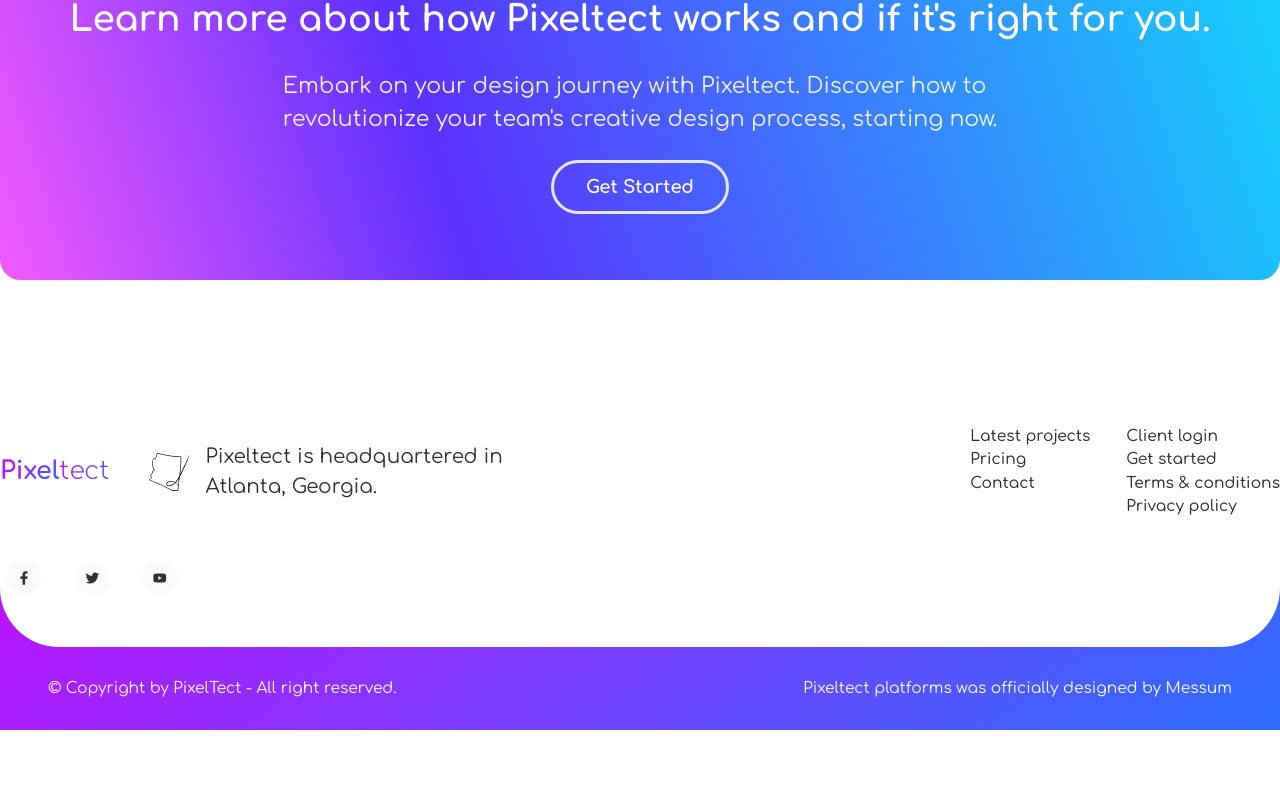
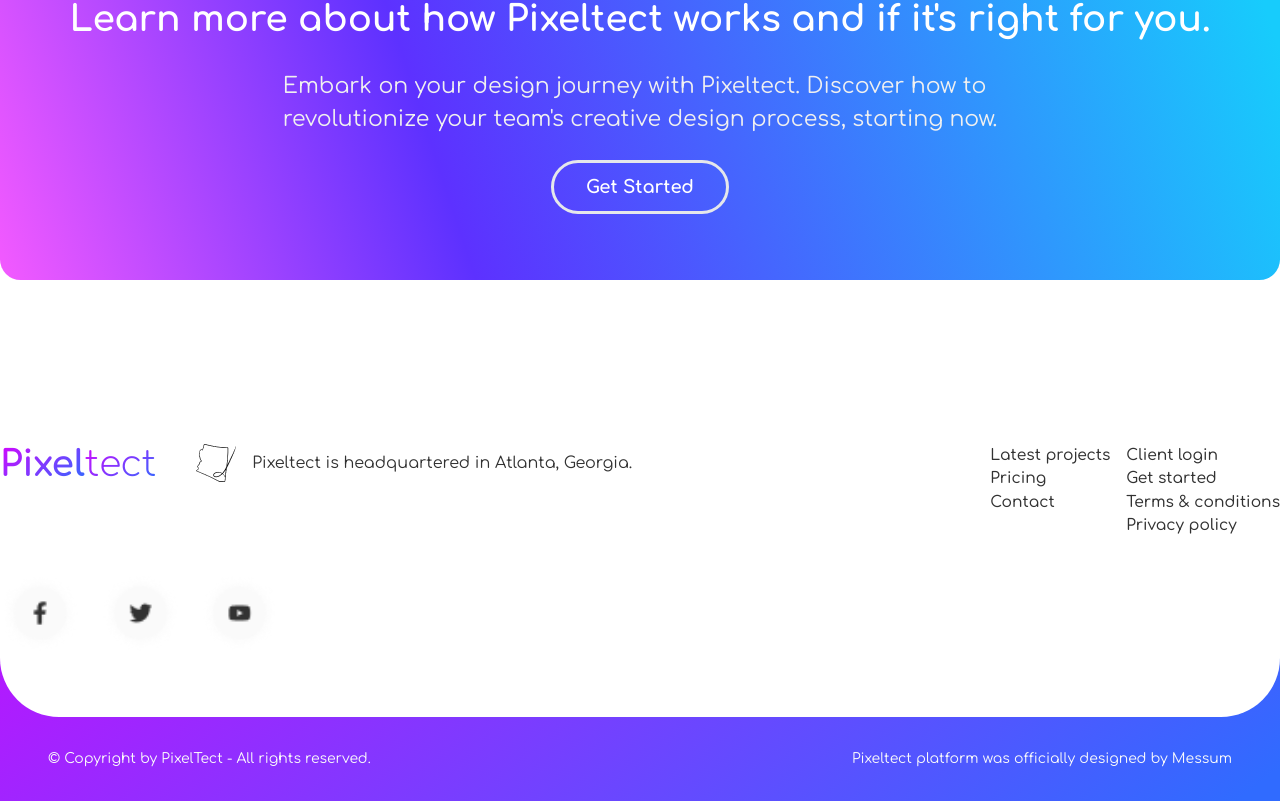
Before and after one commit to Iqtidartara/pixeltech, a Next.js app: page / in a window 1280 px wide. Shown: the part 9524-10325 px from the top of the page. Before the commit the page ends 10254 px from the top, so only its background shows below. Built offline with nearby package versions, Linux system fonts and the light colour scheme.

Commit message:
refractor: new changes

```diff
--- a/components/Banner.tsx
+++ b/components/Banner.tsx
@@ -6,8 +6,8 @@
     <section className='w-full bg-[#FFF] py-[100px]'>
       <main className='mx-auto max-w-[80rem] px-[46px] banner flex items-center justify-center flex-col py-[66px] gap-6'>
 
-<h2 className='text-[#FFF] text-[36px] font-[700] leading-normal'>Learn more about how Pixeltect works and if it&apos;s right for you.</h2>
-<p className='text-[22px] text-[#F0F0F0] leading-normal font-[400]'>Embark on your design journey with Pixeltect. Discover how to<br className='md:block hidden'/> revolutionize your team&apos;s creative design process, starting now.</p>
+<h2 className='text-[#FFF] md:text-[36px] text0-[2rem] font-[700] leading-normal'>Learn more about how Pixeltect works and if it&apos;s right for you.</h2>
+<p className='md:text-[22px] text-[1rem] text-[#F0F0F0] leading-normal font-[400]'>Embark on your design journey with Pixeltect. Discover how to<br className='md:block hidden'/> revolutionize your team&apos;s creative design process, starting now.</p>
 <Button  className='tnsa bg-transparent rounded-full  px-8 py-6 hover:bg-transparent hover:opacity-90 text-[#fff] text-[18px] font-[700] tracking-[-0.029px] leading-[32.79px] '>Get Started</Button>
 
       </main>
--- a/components/Footer.tsx
+++ b/components/Footer.tsx
@@ -4,49 +4,49 @@
 
 const Footer = () => {
   return (
-    <section className="w-full footer ">
-      <main className="  bg-[#fff] rounded-b-[59px] py-[45px] ">
-        <div className="flex justify-between max-w-[80rem] mx-auto">
-          <div className="flex justify-center items-center gap-10">
-            <h1 className="text-[25.223px] font-[700]"> <span className="pixel">Pixel</span><span className="tech">tect</span></h1>
-            <div className="flex justify-center items-center gap-4">
+    <section className="w-full footer">
+      <main className="bg-[#fff] rounded-b-[59px] py-6 md:py-12 lg:py-16">
+        <div className="flex flex-col md:flex-row justify-between max-w-[80rem] mx-auto">
+          <div className="flex flex-col md:flex-row items-center md:items-start gap-4 md:gap-10 mb-6 md:mb-0">
+            <h1 className="text-2xl md:text-3xl lg:text-4xl font-bold">
+              <span className="pixel">Pixel</span>
+              <span className="tech">tect</span>
+            </h1>
+            <div className="flex gap-2 md:gap-4 items-center">
               <Image src="/kack.png" alt="icon" width={40} height={37} />
-              <p className="text-[20px] text-[#323232] font-[400] leading-normal">
-                Pixeltect is headquartered in <br className="md:block hidden"/> Atlanta, Georgia.
+              <p className="text-sm md:text-base text-[#323232] font-normal leading-normal">
+                Pixeltect is headquartered in Atlanta, Georgia.
               </p>
-
-            </div>
-
-          </div>
-          <div className="flex gap-9">
-            <div className="">
-              <h5 className="text-[15.495px] text-[#323232] font-[500] leading-normal">Latest projects</h5>
-              <h5 className="text-[15.495px] text-[#323232] font-[500] leading-normal">Pricing</h5>
-              <h5 className="text-[15.495px] text-[#323232] font-[500] leading-normal">Contact</h5>
-            </div>
-            <div className="">
-              <h5 className="text-[15.495px] text-[#323232] font-[500] leading-normal">Client login</h5>
-              <h5 className="text-[15.495px] text-[#323232] font-[500] leading-normal">Get started</h5>
-              <h5 className="text-[15.495px] text-[#323232] font-[500] leading-normal">Terms & conditions</h5>
-              <h5 className="text-[15.495px] text-[#323232] font-[500] leading-normal">Privacy policy</h5>
-
             </div>
           </div>
-
+          <div className="flex flex-col md:flex-row gap-4 md:items-start items-center justify-start">
+            <div className="text-[15.495px] text-[#323232] font-[500] leading-normal">
+              <h5>Latest projects</h5>
+              <h5>Pricing</h5>
+              <h5>Contact</h5>
+            </div>
+            <div className="text-[15.495px] text-[#323232] font-[500] leading-normal">
+              <h5>Client login</h5>
+              <h5>Get started</h5>
+              <h5>Terms & conditions</h5>
+              <h5>Privacy policy</h5>
+            </div>
+          </div>
         </div>
-        <div className="flex gap-5  max-w-[80rem] mx-auto mt-9 mr-12">
-        <Image src="/Facebook.png" alt="icon" width={130} height={130} className="w-fit"/>
-        <Image src="/Twitter.png" alt="icon" width={130} height={130} className="w-fit"/>
-        <Image src="/Youtube.png" alt="icon" width={130} height={130} className="w-fit"/>
-
+        <div className="flex  md:justify-start justify-center gap-4 md:gap-5 max-w-[80rem] mx-auto mt-6 md:mt-9">
+          <Image src="/Facebook.png" alt="icon" width={80} height={80} className="w-fit h-12 md:w-fit md:h-20" />
+          <Image src="/Twitter.png" alt="icon" width={80} height={80} className="w-fit h-12 md:w-fit md:h-20" />
+          <Image src="/Youtube.png" alt="icon" width={80} height={80} className="w-fit h-12 md:w-fit md:h-20" />
         </div>
-
       </main>
-  <div className="flex justify-between items-center max-w-[80rem] mx-auto px-12 py-[30px]">
-      <p className="text-[15.495px] text-[#FAFAFA] font-[400] leading-normal">© Copyright by  PixelTect - All right reserved.</p>
-      <p className="text-[15.495px] text-[#FAFAFA] font-[400] leading-normal">Pixeltect platforms was officially designed by Messum</p>
-  </div>
-
+      <div className="flex flex-col md:flex-row justify-between items-center max-w-[80rem] mx-auto px-4 md:px-12 py-4 md:py-6 lg:py-8">
+        <p className="text-xs md:text-sm text-[#FAFAFA] font-normal leading-normal">
+          © Copyright by PixelTect - All rights reserved.
+        </p>
+        <p className="text-xs md:text-sm text-[#FAFAFA] font-normal leading-normal">
+          Pixeltect platform was officially designed by Messum
+        </p>
+      </div>
     </section>
   );
 };
```
Also changed, not shown: public/Mask group.png (added).
